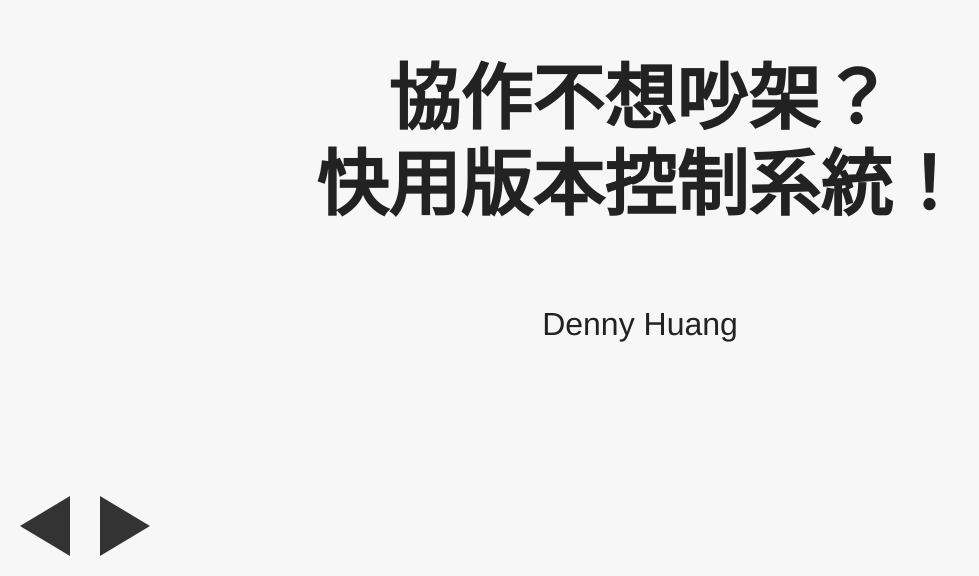
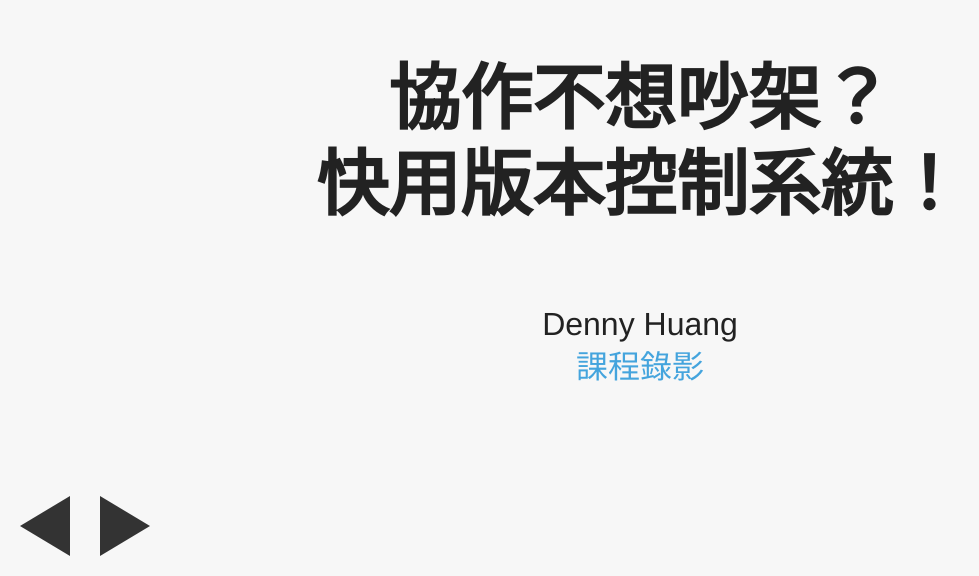
Before and after one commit to denny0223/git-g0v-sch001, a plain HTML site: page index.html in a window 1280 px wide. Shown: the part 224-800 px from the top of the page, without its empty margins (0-979 px from the left). Drawn offline with Linux system fonts and the light colour scheme.

Commit message:
Add video link

```diff
--- a/index.html
+++ b/index.html
@@ -380,6 +380,7 @@ github.com style (c) Vasily Polovnyov <vast@whiteants.net>
 </h1>
 <br /></p>
 <h2 id="denny-huang">Denny Huang</h2>
+<h2 id="-"><a href="https://www.youtube.com/watch?v=-mcjQxoyaEI">課程錄影</a></h2>
 </section>
   </div>
   <div class="slide hidden" id="slide-2">
```
Also changed, not shown: 1 other file.
